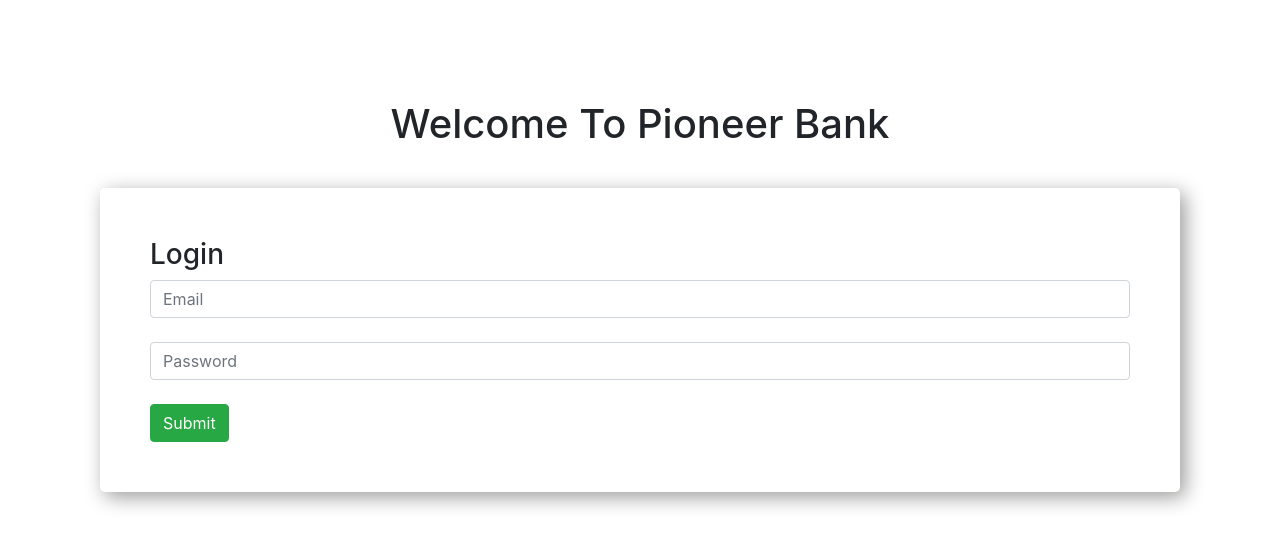
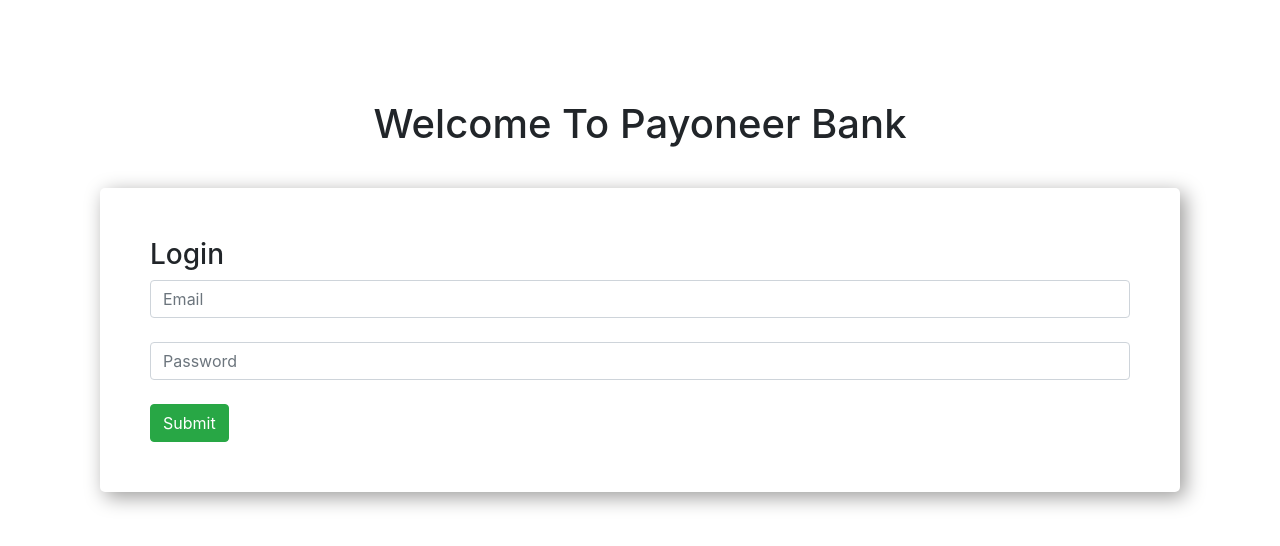
Before and after one commit to gopalpaul1/Payoneer-Bank, a plain HTML site: page index.html in a window 1280 px wide. Drawn offline with nearby package versions, Linux system fonts and the light colour scheme.

Commit message:
Payoneer Bank

```diff
--- a/index.html
+++ b/index.html
@@ -9,7 +9,7 @@
 </head>
 <body>
     <div id="login-area">
-        <h1 class="text-center">Welcome To Pioneer Bank</h1>
+        <h1 class="text-center">Welcome To Payoneer Bank</h1>
         <div class="submit-area">
             <h3>Login</h3>
             <input type="text" class="form-control" placeholder="Email">
```
